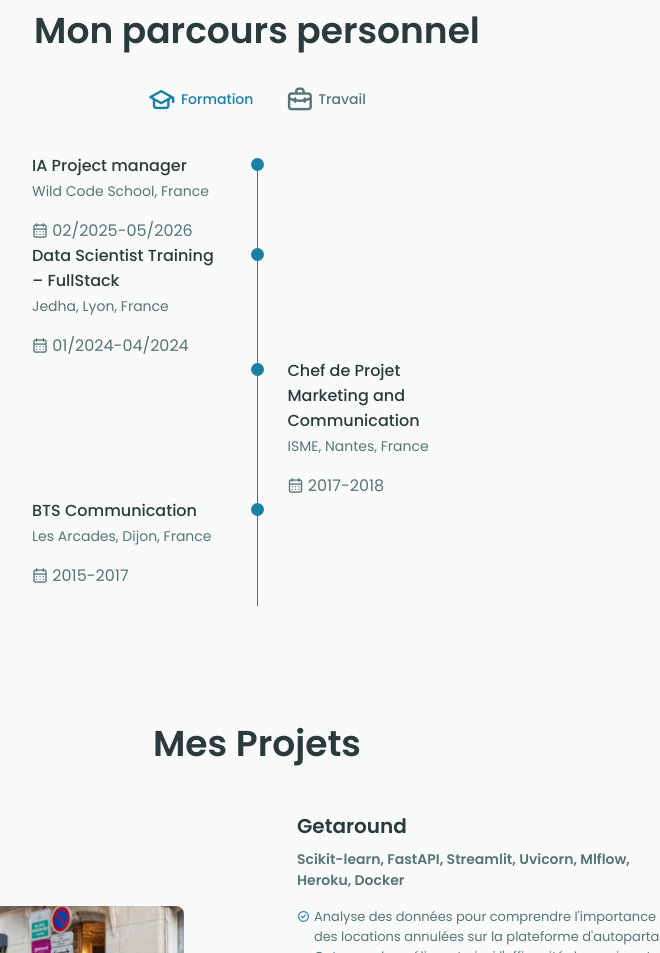
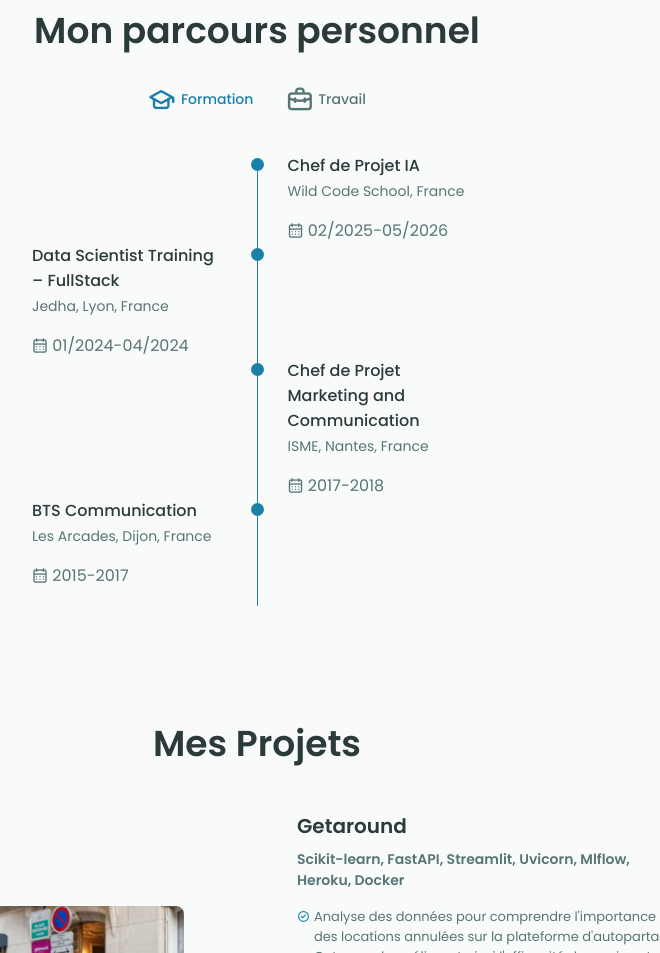
Before and after one commit to ClementMouton/ClementMouton.github.io, a plain HTML site: page index.html in a window 1280 px wide. Shown: the part 1807-2760 px from the top of the page, without its empty margins (383-1043 px from the left). Drawn offline with nearby package versions, Linux system fonts and the light colour scheme.

Commit message:
Update index.html

```diff
--- a/index.html
+++ b/index.html
@@ -435,20 +435,23 @@
 
                     <div class="qualification__content qualification__active" data-content id="formation">
 
-                        <!--====================  WCS ====================-->
+                        <!--==================== WSC ====================-->
                         <div class="qualification__data">
+
+                            <div></div>
+
                             <div>
-                                <h3 class="qualification__title">IA Project manager</h3>
+                                <span class="qualification__rounder"></span>
+                                <span class="qualification__line"></span>
+                            </div>
+
+                            <div>
+                                <h3 class="qualification__title">Chef de Projet IA</h3>
                                 <span class="qualification__subtitle">Wild Code School, France</span>
                                 <div class="qualification__calendar">
                                     <i class="uil uil-calendar-alt"></i>
                                     02/2025-05/2026
                                 </div>
-                            </div>
-
-                            <div>
-                                <span class="qualification__rounder"></span>
-                                <span class="qualification__line"></span>
                             </div>
                         </div>
 
```
